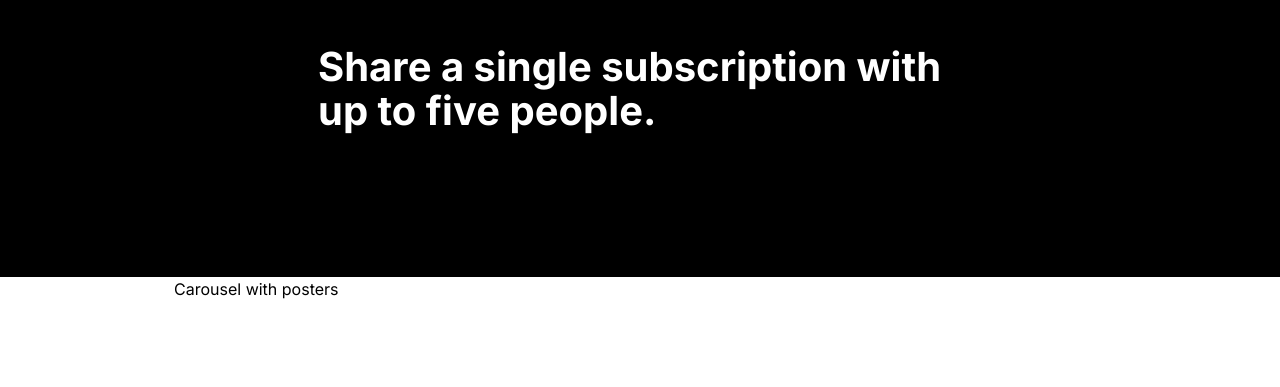
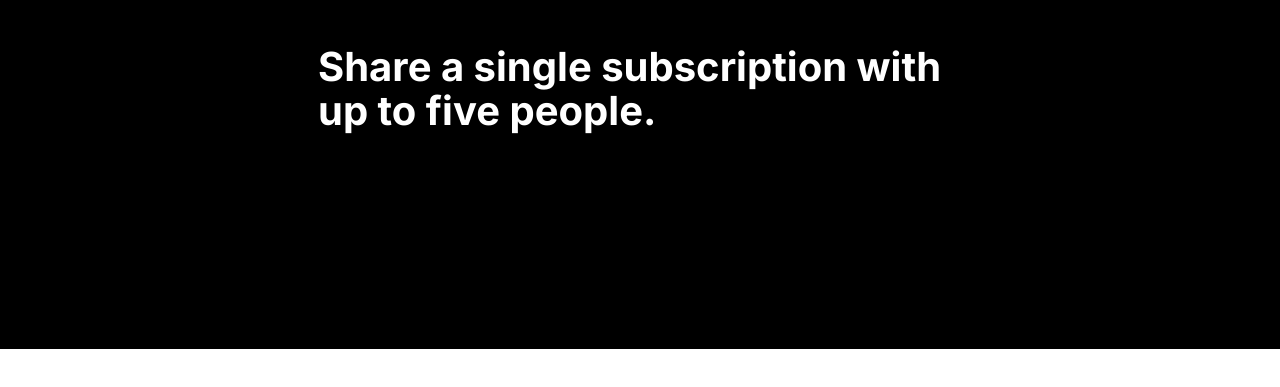
Before and after one commit to DrakeAlia/apple-scroll-animations, a Next.js app: page / in a window 1280 px wide. Shown: the part 1351-1738 px from the top of the page. Before the commit the page ends 1652 px from the top, so only its background shows below. Built offline with nearby package versions, Linux system fonts and the light colour scheme.

Commit message:
created video carousel and movies to be used for carousel

```diff
--- a/src/app/page.tsx
+++ b/src/app/page.tsx
@@ -3,6 +3,7 @@ import Button from "@/components/button";
 import Header from "../components/header";
 import Container from "@/components/container";
 import Hero from "@/components/section/hero";
+import VideoCarousel from "@/components/section/video-carousel";
 import { Usps } from "@/components/section/usps";
 
 export default function Home() {
@@ -17,9 +18,8 @@ export default function Home() {
         {/* <div>
           <Container>3 cols layout</Container>
         </div> */}
-        <div>
-          <Container>Carousel with posters</Container>
-        </div>
+        <VideoCarousel />
+        <div className="h-[300vh]" />
       </main>
     </>
   );
--- a/src/components/section/usps.tsx
+++ b/src/components/section/usps.tsx
@@ -25,3 +25,5 @@ export const Usps = () => {
     </Container>
   );
 };
+
+export default Usps;
--- /dev/null
+++ b/src/components/section/video-carousel.tsx
@@ -0,0 +1,15 @@
+import React from "react";
+import { Container } from "../container";
+
+export const VideoCarousel = () => {
+  return (
+    <div className="bg-background">
+      <div>3 large videos</div>
+
+      <div>carousel</div>
+      <div>carousel</div>
+    </div>
+  );
+};
+
+export default VideoCarousel;
--- /dev/null
+++ b/src/movies.ts
@@ -0,0 +1,46 @@
+export type Movie = {
+  poster: string;
+  name: string;
+};
+
+export const movies = [
+  {
+    poster: "/images/airplane.png",
+    name: "Airplane",
+  },
+  {
+    poster: "/images/family-man.png",
+    name: "Family Man",
+  },
+  {
+    poster: "/images/laboratory.png",
+    name: "Laboratory",
+  },
+  {
+    poster: "/images/napoleon.png",
+    name: "Napoleon",
+  },
+  {
+    poster: "/images/person-in-darkness.png",
+    name: "Person in Darkness",
+  },
+  {
+    poster: "/images/scary-building.png",
+    name: "Scary Building",
+  },
+  {
+    poster: "/images/stars.png",
+    name: "Stars",
+  },
+];
+
+export const randomMoviesSet1 = movies
+  .sort(() => Math.random() - 0.5)
+  .concat(movies.sort(() => Math.random() - 0.5))
+  .concat(movies.sort(() => Math.random() - 0.5));
+
+export const randomMoviesSet2 = movies
+  .sort(() => Math.random() - 0.5)
+  .concat(movies.sort(() => Math.random() - 0.5))
+  .concat(movies.sort(() => Math.random() - 0.5))
+  .sort(() => Math.random() - 0.5);
```
